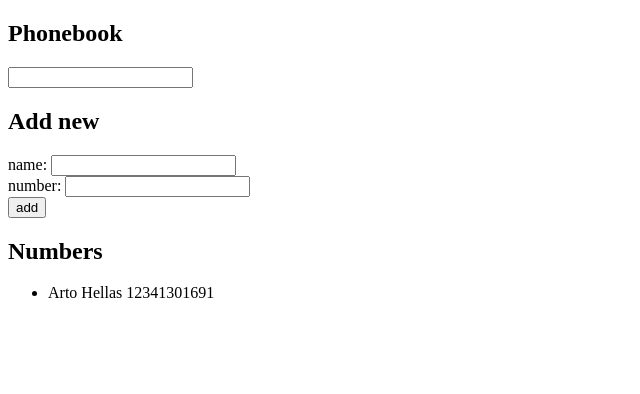
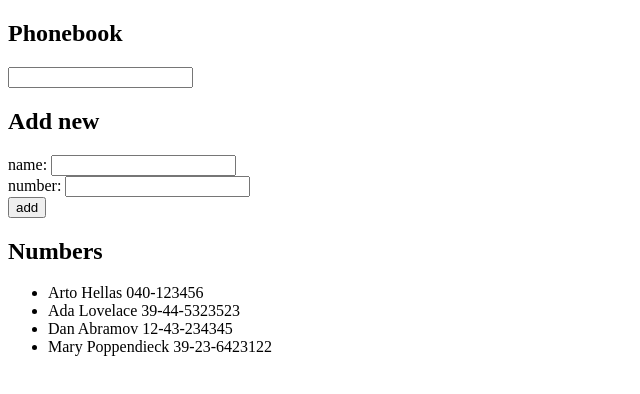
Before and after one commit to mykyta-lu/fullstack_open, a React (Vite) app in the folder part2/phonebook/: page / in a window 1280 px wide. Shown: the top 394 px of the page, without its empty margins (0-640 px from the left). Built offline with nearby package versions, Linux system fonts and the light colour scheme; data requests are answered from the project's data file.

Commit message:
app updated with json-server functionality

```diff
--- /dev/null
+++ b/part2/phonebook/db.json
@@ -0,0 +1,24 @@
+{
+    "persons":[
+      {
+        "name": "Arto Hellas",
+        "number": "040-123456",
+        "id": 1
+      },
+      {
+        "name": "Ada Lovelace",
+        "number": "39-44-5323523",
+        "id": 2
+      },
+      {
+        "name": "Dan Abramov",
+        "number": "12-43-234345",
+        "id": 3
+      },
+      {
+        "name": "Mary Poppendieck",
+        "number": "39-23-6423122",
+        "id": 4
+      }
+    ]
+  }
--- a/part2/phonebook/package.json
+++ b/part2/phonebook/package.json
@@ -7,9 +7,11 @@
     "dev": "vite",
     "build": "vite build",
     "lint": "eslint . --ext js,jsx --report-unused-disable-directives --max-warnings 0",
-    "preview": "vite preview"
+    "preview": "vite preview",
+    "server": "json-server -p3001 --watch db.json"
   },
   "dependencies": {
+    "axios": "^1.6.2",
     "react": "^18.2.0",
     "react-dom": "^18.2.0"
   },
@@ -21,6 +23,7 @@
     "eslint-plugin-react": "^7.33.2",
     "eslint-plugin-react-hooks": "^4.6.0",
     "eslint-plugin-react-refresh": "^0.4.5",
+    "json-server": "^0.17.4",
     "vite": "^5.0.8"
   }
 }
--- a/part2/phonebook/src/App.jsx
+++ b/part2/phonebook/src/App.jsx
@@ -1,4 +1,5 @@
-import { useState } from 'react'
+import { useState, useEffect } from 'react'
+import axios from 'axios'
 
 const DisplayPerson = ({persons}) => {
   return (<>
@@ -45,15 +46,18 @@
 }
 
 const App = () => {
-  const [persons, setPersons] = useState([
-    {
-      name: 'Arto Hellas',
-      number: '12341301691'
-    }
-  ])
+  const [persons, setPersons] = useState([])
   const [newName, setNewName] = useState('')
   const [newNumber, setNewNumber] = useState('')
   const [newFilter, setFilter] = useState('')
+
+  useEffect(() => {
+    axios
+      .get('http://localhost:3001/persons')
+      .then(response => {
+        setPersons(response.data)
+      })
+  },[])
 
   const addNumber = (event) => {
     event.preventDefault()
```
Also changed, not shown: 1 other file (tests, documents, lock files or other folders).
